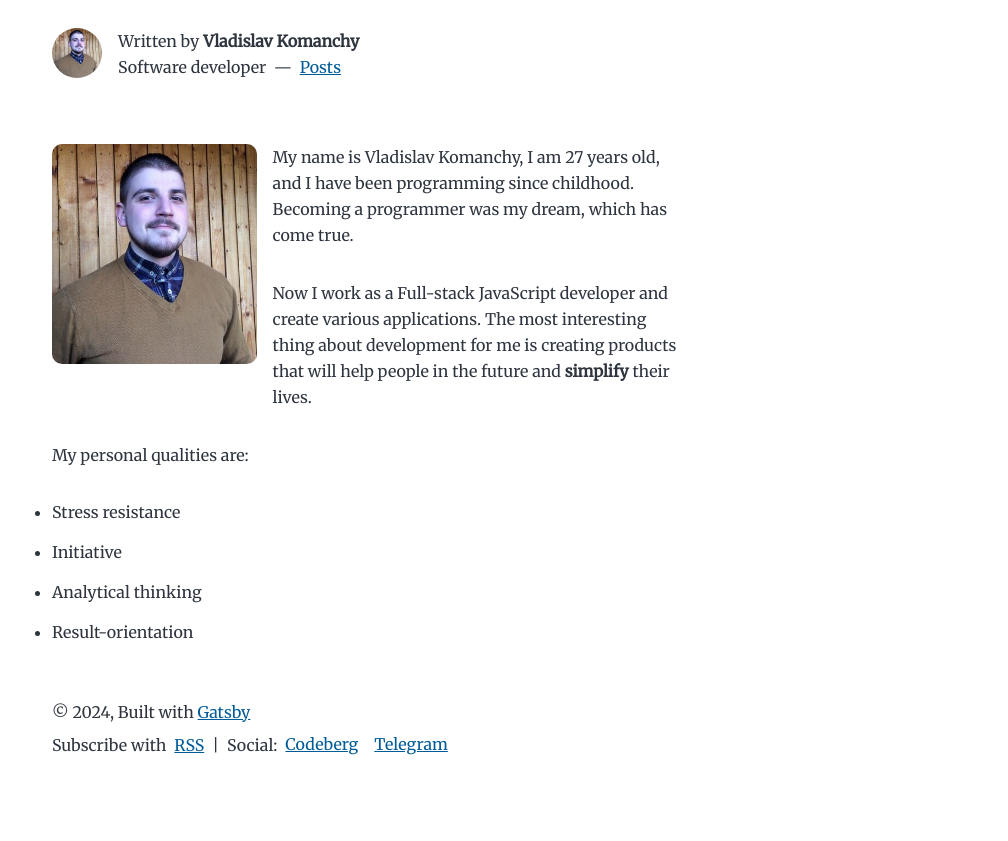
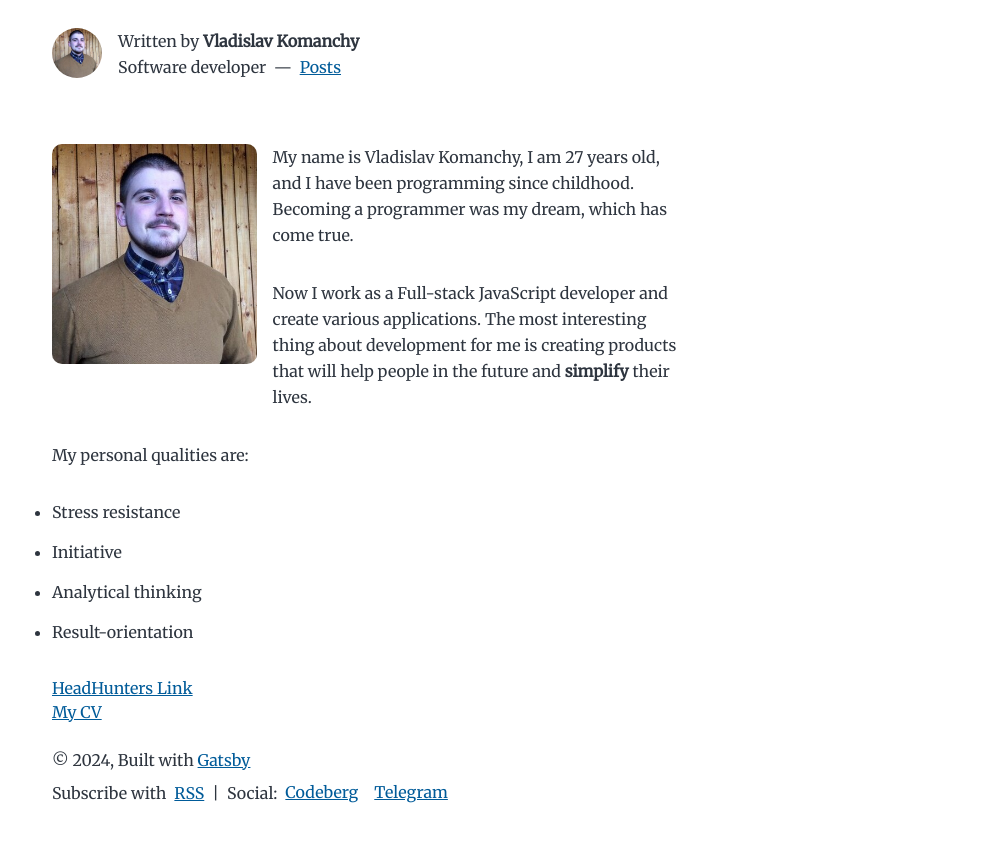
Before and after one commit to nicktorn89/gatsby-blog, a Gatsby site: page /about in a window 1280 px wide. Shown: the part 89-930 px from the top of the page, without its empty margins (272-1280 px from the left). Built offline with nearby package versions, Linux system fonts and the light colour scheme; Gatsby itself is replaced by a stand-in of ours.

Commit message:
feat: add link for HH, add link with CV

```diff
--- a/src/components/LinksBlock/LinksBlock.jsx
+++ b/src/components/LinksBlock/LinksBlock.jsx
@@ -3,7 +3,21 @@ import React from 'react';
 export const LinksBlock = () => {
   return (
     <div className='links-block'>
+      <div id='hh-block'>
+        <a
+          href='https://hh.ru/resume/5b5b9a7fff05c04ea00039ed1f6e6863396c4e'
+          target='_blank'
+          rel='noopener noreferrer'
+        >
+          HeadHunters Link
+        </a>
+      </div>
 
+      <div id='cv-block'>
+        <a href='/CV.pdf' download='Vladislav Komanchy | CV'>
+          My CV
+        </a>
+      </div>
     </div>
   );
 };
--- a/src/pages/about.js
+++ b/src/pages/about.js
@@ -4,6 +4,7 @@ import Layout from '../components/Layout/Layout';
 import { graphql } from 'gatsby';
 import Seo from '../components/Seo/Seo';
 import { AboutDesc } from '../components/AboutDesc/AboutDesc';
+import { LinksBlock } from '../components/LinksBlock/LinksBlock';
 
 const About = ({ data, location }) => {
   const siteTitle = data.site.siteMetadata?.title || `Title`;
@@ -13,6 +14,8 @@ const About = ({ data, location }) => {
       <Bio location={location} />
 
       <AboutDesc />
+
+      <LinksBlock />
     </Layout>
   );
 };
```
Also changed, not shown: 1 other file.
